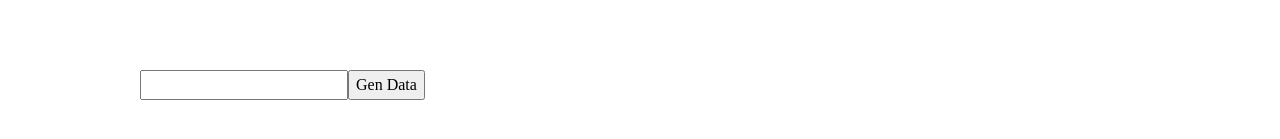
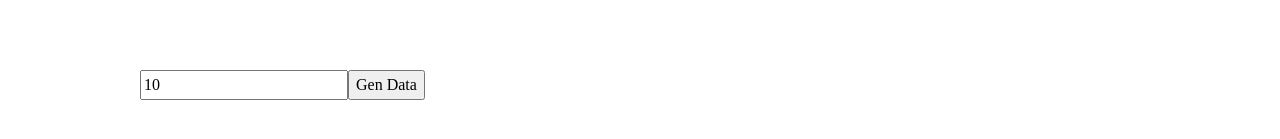
Before and after one commit to SebastianGluszak/sorting-visualizer, a React (Create React App) app: page / in a window 1280 px wide. Shown: the part 565-704 px from the top of the page. Built offline with nearby package versions, Linux system fonts and the light colour scheme.

Commit message:
Add random data generator

```diff
--- a/src/App.js
+++ b/src/App.js
@@ -30,13 +30,22 @@ const App = () => {
     return true;
   };
 
-  const generateData = (amount) => {
-    let updatedData = [];
-    for (let i = 0; i < 10; i++) {
-      const val = Math.floor(Math.random() * 100 + 1);
-      updatedData.push(val);
+  const generateData = (e) => {
+    e.preventDefault();
+    let generatedData = [];
+    for (let i = 0; i < generatationAmount; i++) {
+      generatedData.push(Math.floor(Math.random() * 100 + 1));
     }
-    setData(updatedData);
+    setData(generatedData);
+  };
+
+  // Generation Value
+  // -------------------------------------------------------------------------------------------------------------
+  // -------------------------------------------------------------------------------------------------------------
+  const [generatationAmount, setGenerationAmount] = useState(10);
+
+  const changeGenerationAmount = (e) => {
+    setGenerationAmount(e.target.value);
   };
 
   // RETURN
@@ -71,9 +80,14 @@ const App = () => {
         })}
       </div>
       <div className="controls">
-        <form>
-          <input type="number" required></input>
-          <button onClick={generateData}>Gen Data</button>
+        <form onSubmit={generateData}>
+          <input
+            value={generatationAmount}
+            type="number"
+            onChange={changeGenerationAmount}
+            required
+          ></input>
+          <button>Gen Data</button>
         </form>
       </div>
     </div>
```
